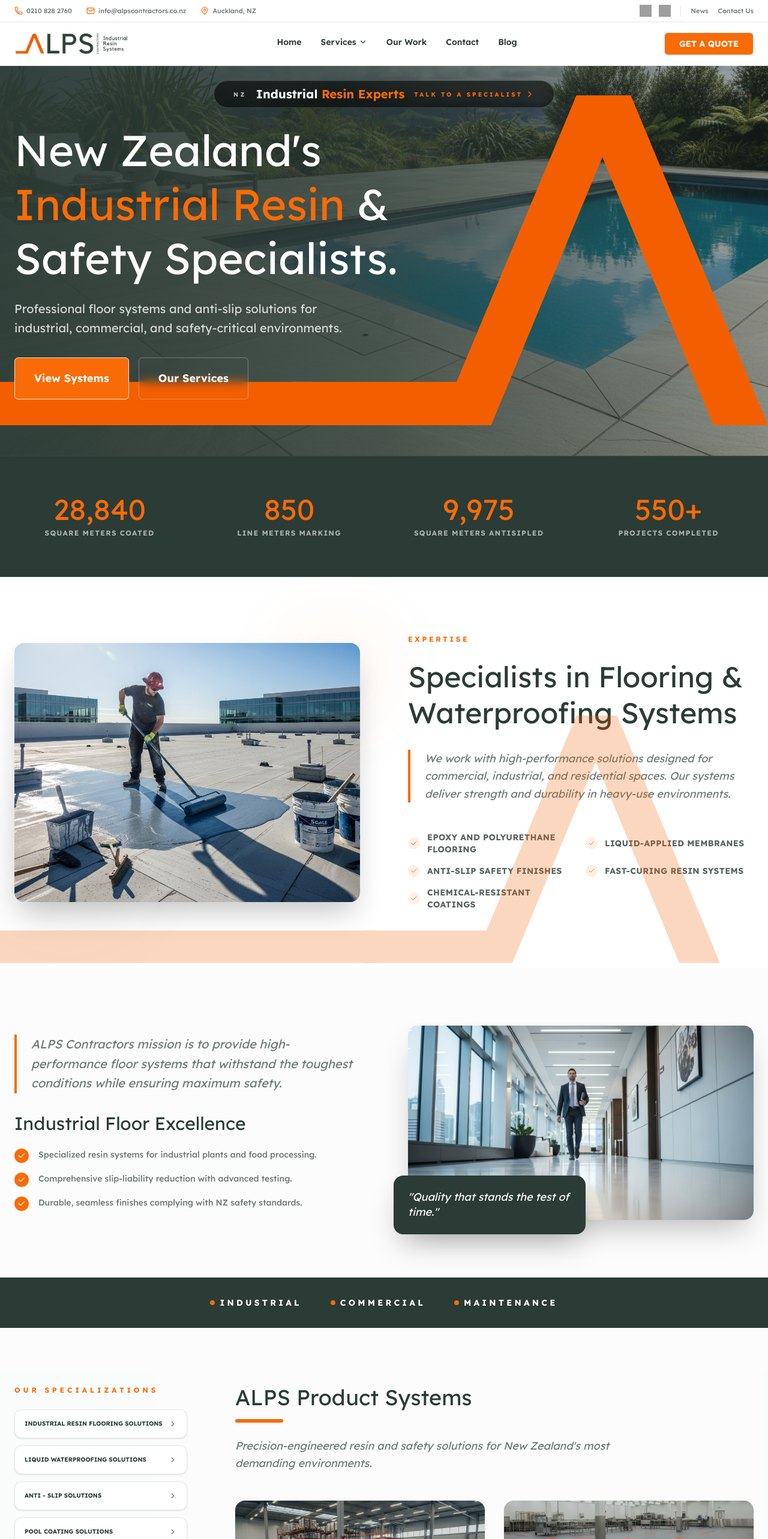
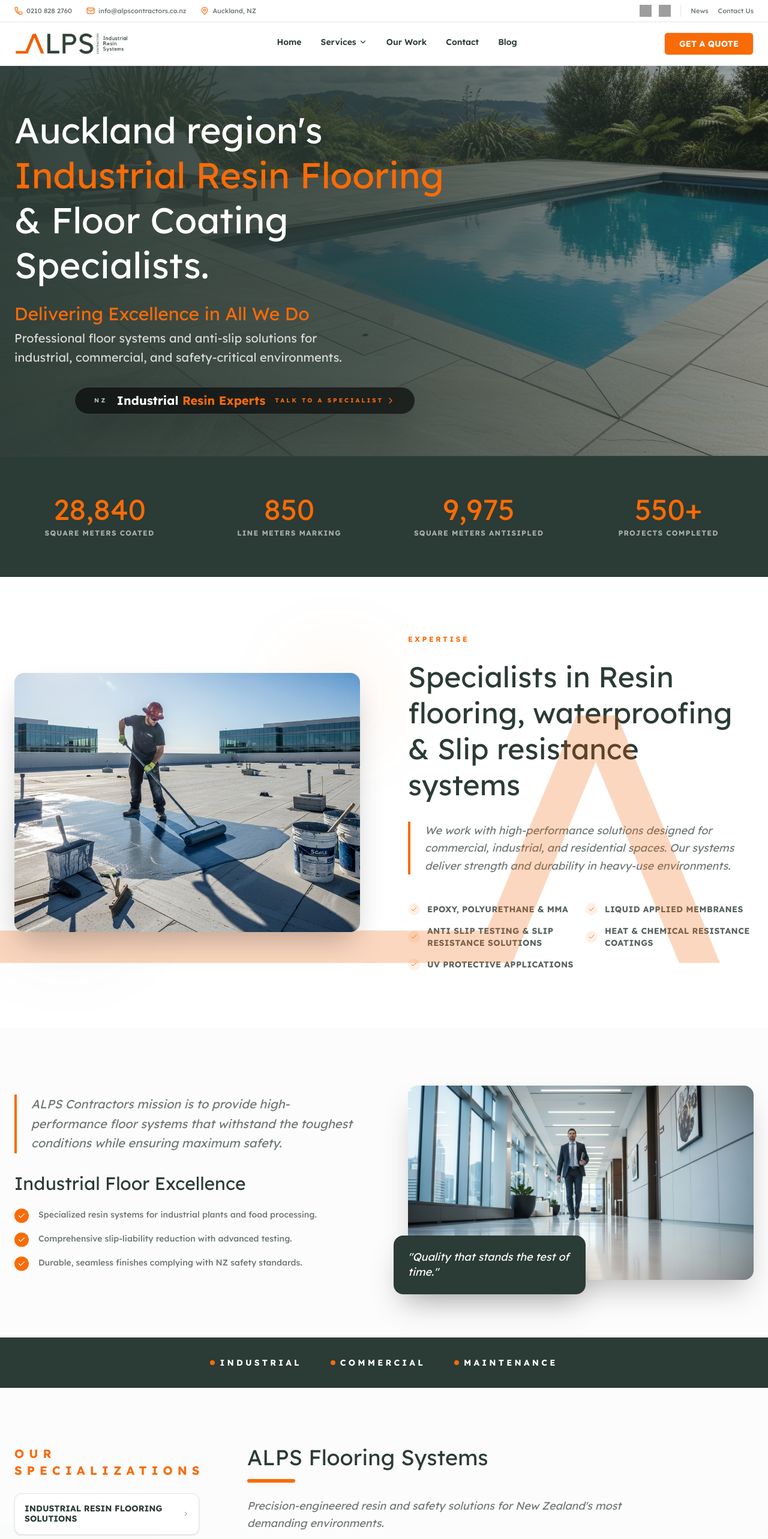
Before and after one commit to configkits/alpscontractors, a React (Vite) app: page / in a window 1280 px wide. Shown: the top 2566 px of the page at 60% size. Built offline with nearby package versions, Linux system fonts and the light colour scheme; grey boxes are pictures that could not be loaded.

Commit message:
Pages | RJ

```diff
--- a/src/pages/Home.tsx
+++ b/src/pages/Home.tsx
@@ -10,8 +10,6 @@
 import blog3 from "../assets/blog-3.png";
 import vector from "../assets/vector/Vector.svg";
 import waterproofing from "../assets/waterproofing.png";
-import partner1 from "../assets/partner-1.png";
-import partner2 from "../assets/partner-2.png";
 import client1 from "../assets/client-1.png";
 import client2 from "../assets/client-2.png";
 import prodEpoxy from "../assets/product-epoxy.png";
@@ -25,6 +23,7 @@
 import Navbar from "@/components/navbar";
 import Banner from "@/components/banner";
 import Footer from "@/components/footer";
+import { DATA } from "@/data";
 
 export default function Home() {
   return (
@@ -45,37 +44,20 @@
         <div className="absolute inset-0 bg-gradient-to-r from-primary/95 via-primary/80 to-primary/40" />
         <div className="container mx-auto px-6 relative z-10">
           <div className="max-w-3xl text-white">
-            <h1 className="text-4xl sm:text-5xl md:text-7xl font-serif mb-6 leading-tight">
-              New Zealand's<br/>
-              <span className="text-accent">Industrial Resin</span> &<br/>
-              Safety Specialists.
+            <h1 className="text-4xl sm:text-4xl md:text-6xl font-serif mb-5 leading-tight">
+              Auckland region's <br/>
+              <span className="text-accent">Industrial Resin Flooring</span><br/>
+              & Floor Coating Specialists.
             </h1>
+            <p className="text-xl md:text-3xl text-accent max-w-xl leading-relaxed">
+            Delivering Excellence in All We Do
+            </p>
             <p className="text-lg md:text-xl mb-8 text-white/80 max-w-xl leading-relaxed">
               Professional floor systems and anti-slip solutions for industrial, commercial, and safety-critical environments.
             </p>
-            <div className="flex flex-col sm:flex-row gap-4">
-              <Button className="bg-accent hover:bg-accent/90 text-white px-8 py-5 text-lg font-bold shadow-lg shadow-accent/20">
-                View Systems
-              </Button>
-              <Button variant="outline" className="border-white/30 text-white hover:bg-white hover:text-primary px-8 py-5 text-lg font-bold backdrop-blur-sm">
-                Our Services
-              </Button>
-            </div>
-          </div>
-        </div>
-
-        <div className="absolute right-120 top-0 h-full w-[150vw] lg:w-[150vw] pointer-events-none opacity-25 md:opacity-50 lg:opacity-100 translate-x-1/4">
-          <img
-            src={vector}
-            alt=""
-            className="h-full w-full object-contain object-right"
-          />
-        </div>
-
-
 
             {/* Floating Promo - Interactive Header Strip */}
-        <div className="hidden sm:flex absolute top-6 inset-x-0 justify-center pointer-events-none">
+            <div className="flex justify-center pointer-events-none">
               <a
                 href="#contact"
                 className="pointer-events-auto group inline-flex items-center gap-4 rounded-full bg-black/60 backdrop-blur-md px-8 py-3 border border-white/20 shadow-2xl hover:bg-black/80 hover:border-accent/60 transition-all duration-300"
@@ -95,6 +77,8 @@
                   />
                 </span>
               </a>
+            </div>
+          </div>
         </div>
       </section>
 
@@ -135,7 +119,7 @@
             <div>
               <h2 className="text-xs font-bold text-accent uppercase tracking-[0.3em] mb-6 block text-center lg:text-left">Expertise</h2>
               <h3 className="text-3xl md:text-5xl font-serif text-primary mb-8 leading-tight text-center lg:text-left">
-                Specialists in Flooring & Waterproofing Systems
+                Specialists in Resin flooring, waterproofing & Slip resistance systems
               </h3>
               <p className="text-muted-foreground leading-relaxed mb-8 text-lg italic border-l-4 border-accent pl-6 text-center lg:text-left mx-auto lg:mx-0">
                 We work with high-performance solutions designed for commercial, industrial, and residential spaces. Our systems deliver strength and durability in heavy-use environments.
@@ -143,11 +127,11 @@
 
               <div className="grid sm:grid-cols-2 gap-4 mt-12 max-w-xl mx-auto lg:mx-0">
                 {[
-                  "Epoxy and polyurethane flooring",
-                  "Liquid-applied membranes",
-                  "Anti-slip safety finishes",
-                  "Fast-curing resin systems",
-                  "Chemical-resistant coatings"
+                  "Epoxy, Polyurethane & MMA",
+                  "Liquid Applied Membranes",
+                  "Anti slip testing & Slip Resistance solutions",
+                  "Heat & Chemical resistance Coatings",
+                  "UV protective applications"
                 ].map((item, i) => (
                   <div key={i} className="flex items-center gap-3">
                     <div className="w-5 h-5 rounded-full bg-accent/10 flex items-center justify-center flex-shrink-0">
@@ -227,7 +211,7 @@
             {/* Sidebar */}
             <div className="lg:w-1/4">
               <div className="lg:sticky lg:top-28 space-y-4">
-                <h3 className="text-xs font-bold text-accent uppercase tracking-[0.4em] mb-6 text-center lg:text-left">Our Specializations</h3>
+                <h3 className="text-lg md:text-xl font-bold text-accent uppercase tracking-[0.4em] mb-6 text-center lg:text-left">Our Specializations</h3>
                 <div className="grid grid-cols-1 sm:grid-cols-2 lg:grid-cols-1 gap-3">
                   {[
                     "INDUSTRIAL RESIN FLOORING SOLUTIONS",
@@ -241,7 +225,7 @@
                       key={i}
                       className="p-4 bg-white rounded-xl border border-border shadow-sm hover:border-accent/50 hover:shadow-md transition-all cursor-pointer group flex items-center justify-between"
                     >
-                      <span className="text-[10px] font-bold text-primary group-hover:text-accent transition-colors leading-tight">
+                      <span className="text-[14px] font-bold text-primary group-hover:text-accent transition-colors leading-tight">
                         {item}
                       </span>
                       <ChevronRight size={14} className="text-muted-foreground group-hover:text-accent group-hover:translate-x-1 transition-all" />
@@ -254,7 +238,7 @@
             {/* Product Grid */}
             <div className="lg:w-3/4">
               <div className="mb-12 text-center lg:text-left">
-                <h2 className="text-3xl md:text-4xl font-serif text-primary mb-4">ALPS Product Systems</h2>
+                <h2 className="text-3xl md:text-4xl font-serif text-primary mb-4">ALPS Flooring Systems</h2>
                 <div className="w-20 h-1.5 bg-accent mb-6 rounded-full mx-auto lg:mx-0" />
                 <p className="text-muted-foreground max-w-2xl italic text-lg leading-relaxed mx-auto lg:mx-0">
                   Precision-engineered resin and safety solutions for New Zealand's most demanding environments.
@@ -265,7 +249,7 @@
                   { title: "Epoxy Resin Systems", desc: "Heavy-duty epoxy systems designed for chemical resistance and extreme durability.", img: prodEpoxy },
                   { title: "Polyurethane Screeds", desc: "Thermal shock resistant flooring ideal for food processing and industrial kitchens.", img: prodPU },
                   { title: "Rapid Cure Coatings", desc: "Fast-turnaround floor solutions that minimize downtime for busy commercial spaces.", img: prodRapid },
-                  { title: "Industrial Slip Guard", desc: "Certified anti-slip treatments that meet or exceed NZ safety standards.", img: prodSlip }
+                  { title: "Slip Resistance Coating", desc: "Certified anti-slip treatments that meet or exceed NZ safety standards.", img: prodSlip }
                 ].map((product, i) => (
                   <Card key={i} className="group hover:shadow-2xl transition-all duration-500 border-none overflow-hidden bg-white rounded-2xl">
                     <div className="h-56 md:h-64 overflow-hidden relative">
@@ -306,10 +290,12 @@
           <div className="flex whitespace-nowrap animate-marquee">
             {[...Array(2)].map((_, i) => (
               <div key={i} className="flex gap-8 px-4">
-                {[partner1, partner2, partner1, partner2, partner1, partner2].map((img, idx) => (
-                  <div key={idx} className="w-48 h-28 bg-muted/30 rounded-xl flex items-center justify-center p-6 grayscale hover:grayscale-0 transition-all opacity-60 hover:opacity-100 border border-transparent hover:border-accent/20 flex-shrink-0">
-                    <img src={img} alt={`Partner ${idx}`} className="max-h-full max-w-full object-contain" />
+                {DATA.partner.map((data, idx) => (
+                  <a href={data.url}>
+                  <div key={`${data.name}-${idx}`} className="w-48 h-28 bg-muted/30 rounded-xl flex items-center justify-center p-6 grayscale hover:grayscale-0 transition-all opacity-60 hover:opacity-100 border border-transparent hover:border-accent/20 flex-shrink-0">
+                    <img src={data.images} alt={`Partner ${data.name}`} className="max-h-full max-w-full object-contain" />
                   </div>
+                  </a>
                 ))}
               </div>
             ))}
```
Also changed, not shown: src/pages/Contact.tsx (+102 -7 lines). Lines whose indentation alone changed are shown as unchanged.
